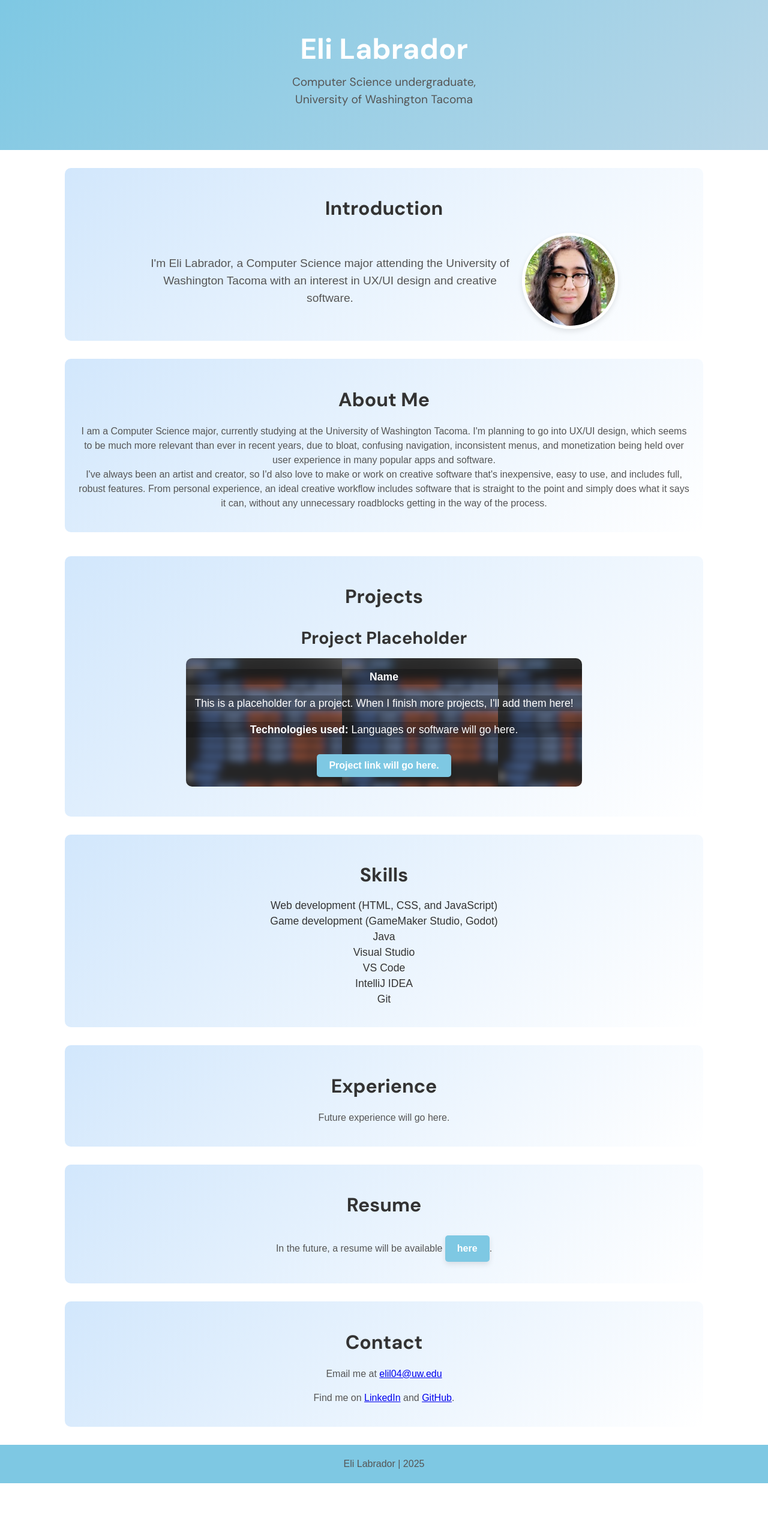
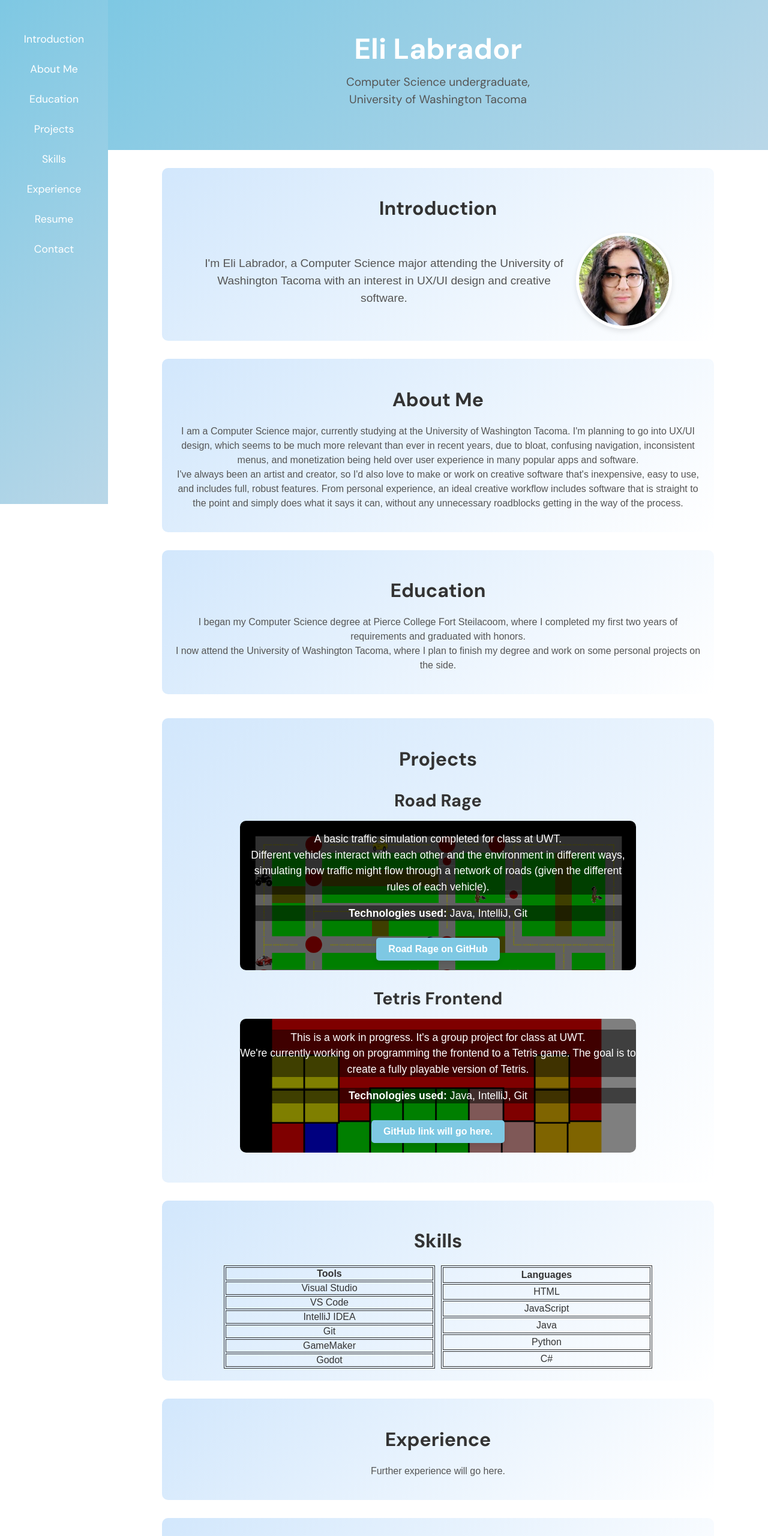
Before and after one commit to EliL04/EliL04.github.io, a plain HTML site: page index.html in a window 1280 px wide. Shown: the top 2560 px of the page at 60% size. Before the commit the page ends 2472 px from the top, so only its background shows below. Drawn offline with Linux system fonts and the light colour scheme.

Commit message:
portfolio: THE BIG ONE

```diff
--- a/index.html
+++ b/index.html
@@ -10,6 +10,19 @@
 
 <body>
 
+    <nav class="sidebar">
+    <ul>
+        <li><a href="#intro">Introduction</a></li>
+        <li><a href="#about">About Me</a></li>
+        <li><a href="#education">Education</a></li>
+        <li><a href="#projects">Projects</a></li>
+        <li><a href="#skills">Skills</a></li>
+        <li><a href="#experience">Experience</a></li>
+        <li><a href="#resume">Resume</a></li>
+        <li><a href="#contact">Contact</a></li>
+    </ul>
+</nav>
+
 <header>
     <h1>Eli Labrador</h1>
     <p>Computer Science undergraduate,<br>University of Washington Tacoma</p>
@@ -17,7 +30,7 @@
 
 <!-- Home / Introduction -->
 <div class="container">
-<section class="intro" style="margin-top: 30px;">
+<section class="intro" id="intro" style="margin-top: 30px;">
     <h2>Introduction</h2>
     <div class="intro-content">
         <p>I'm Eli Labrador, a Computer Science major attending the University of Washington Tacoma with an interest in UX/UI design and creative software.</p>
@@ -27,25 +40,44 @@
 
 
     <!-- About Me Section -->
-    <section class="about">
+    <section class="about" id="about">
         <h2>About Me</h2>
         <p>I am a Computer Science major, currently studying at the University of Washington Tacoma. I'm planning to go into UX/UI design, which seems to be much more relevant than ever in recent years, due to bloat, confusing navigation, inconsistent menus, and monetization being held over user experience in many popular apps and software.
 <br>I've always been an artist and creator, so I'd also love to make or work on creative software that's inexpensive, easy to use, and includes full, robust features. From personal experience, an ideal creative workflow includes software that is straight to the point and simply does what it says it can, without any unnecessary roadblocks getting in the way of the process.</p>
     </section>
 
+    <!-- Education Section -->
+    <section class="education" id="education">
+        <h2>Education</h2>
+        <p>I began my Computer Science degree at Pierce College Fort Steilacoom, where I completed my first two years of requirements and graduated with honors.
+            <br>I now attend the University of Washington Tacoma, where I plan to finish my degree and work on some personal projects on the side.
+        </p>
+    </section>
+
     <!-- Projects Section -->
-<section class="projects">
+<section class="projects" id="projects">
     <h2>Projects</h2>
 
     <div class="project">
-        <h3>Project Placeholder</h3>
+        <h3>Road Rage</h3>
         <div class="project-content">
             <!-- <img src="https://EliL04.github.io/img/placeholder-project.png" class="project-image"> -->
-            <div class="project-description" style="background-image: url('https://EliL04.github.io/img/placeholder-project.png'); max-width: 660px; border-radius: 10px;">
-                <p style="color:white; background-color: rgba(0, 0, 0, 0.25);"><strong>Name</strong></p>
-                <p style="color:white; background-color: rgba(0, 0, 0, 0.25);">This is a placeholder for a project. When I finish more projects, I'll add them here!</p>
-                <p style="color:white; background-color: rgba(0, 0, 0, 0.25);"><strong>Technologies used:</strong> Languages or software will go here.</p>
-                <a href="https://github.com/elil04/" target="_blank" class="button" style="margin-bottom: 16px;">Project link will go here.</a>
+            <div class="project-description" style="background-image: url('img/project-roadrage.png'); background-size: cover; max-width: 660px; border-radius: 10px; background-color: rgba(0,0,0,0.5); background-blend-mode: multiply;">
+                <p style="color:white; background-color: rgba(0, 0, 0, 0.5); margin-left:10px; margin-right:10px;">A basic traffic simulation completed for class at UWT.
+                    <br>Different vehicles interact with each other and the environment in different ways, simulating how traffic might flow through a network of roads (given the different rules of each vehicle).</p>
+                <p style="color:white; background-color: rgba(0, 0, 0, 0.5);"><strong>Technologies used:</strong> Java, IntelliJ, Git</p>
+                <a href="https://github.com/elil04/" target="_blank" class="button" style="margin-bottom: 16px;">Road Rage on GitHub</a>
+            </div>
+        </div>
+
+        <h3>Tetris Frontend</h3>
+        <div class="project-content">
+            <!-- <img src="https://EliL04.github.io/img/placeholder-project.png" class="project-image"> -->
+            <div class="project-description" style="background-image: url('img/project-tetris.png'); background-size: cover; max-width: 660px; border-radius: 10px; background-color: rgba(0,0,0,0.5); background-blend-mode: multiply;">
+                <p style="color:white; background-color: rgba(0, 0, 0, 0.5);">This is a work in progress. It's a group project for class at UWT.
+                    <br>We're currently working on programming the frontend to a Tetris game. The goal is to create a fully playable version of Tetris.</p>
+                <p style="color:white; background-color: rgba(0, 0, 0, 0.5);"><strong>Technologies used:</strong> Java, IntelliJ, Git</p>
+                <a href="https://github.com/elil04/" target="_blank" class="button" style="margin-bottom: 16px;">GitHub link will go here.</a>
             </div>
         </div>
     </div>
@@ -53,33 +85,65 @@
 
 
     <!-- Skills Section -->
-    <section class="skills">
+    <section class="skills" id="skills">
         <h2>Skills</h2>
-        <ul>
-            <li>Web development (HTML, CSS, and JavaScript)</li>
-            <li>Game development (GameMaker Studio, Godot)</li>
-	    <li>Java</li>
-	    <li>Visual Studio</li>
-	    <li>VS Code</li>
-	    <li>IntelliJ IDEA</li>
-	    <li>Git</li>
-        </ul>
+        <div class="tableSetter">
+        <table class="silverware">
+            <tr><th>Tools</th></tr>
+            <tr>
+                <td>Visual Studio</td>
+            </tr>
+             <tr>
+                <td>VS Code</td>
+            </tr>
+             <tr>
+                <td>IntelliJ IDEA</td>
+            </tr>
+             <tr>
+                <td>Git</td>
+             </tr>
+             <tr>
+                <td>GameMaker</td>
+            </tr>
+             <tr>
+                <td>Godot</td>
+            </tr>
+        </table>
+        <table class="silverware">
+            <tr><th>Languages</th></tr>
+            <tr>
+                <td>HTML</td>
+            </tr>
+             <tr>
+                <td>JavaScript</td>
+            </tr>
+             <tr>
+                <td>Java</td>
+            </tr>
+             <tr>
+                <td>Python</td>
+             </tr>
+             <tr>
+                <td>C#</td>
+            </tr>
+        </table>
+        </div>
     </section>
 
     <!-- Experience Section -->
-    <section class="experience">
+    <section class="experience" id="experience">
         <h2>Experience</h2>
-        <p>Future experience will go here.</p>
+        <p>Further experience will go here.</p>
     </section>
 
     <!-- Resume Section -->
-    <section class="resume">
+    <section class="resume" id="resume">
         <h2>Resume</h2>
-        <p>In the future, a resume will be available <a href="resume.pdf" class="button">here</a>.</p>
+        <p>My resume will be available <a href="resume.pdf" class="button">here</a>.</p>
     </section>
 
     <!-- Contact Section -->
-    <section class="contact">
+    <section class="contact" id="contact">
         <h2>Contact</h2>
         <p>Email me at <a href="mailto:elil04@uw.edu">elil04@uw.edu</a></p>
         <p>Find me on <a href="https://www.linkedin.com/in/elilabrador" target="_blank">LinkedIn</a> and <a href="https://github.com/elil04" target="_blank">GitHub</a>.</p>
--- a/style/style.css
+++ b/style/style.css
@@ -220,3 +220,87 @@ footer p {
         height: 100%;
     }
 }
+
+table, th, td {
+    border: 1px solid #333;
+    min-width: 140px;
+    max-width: 40%;
+}
+
+.tableSetter {
+    display: flex;
+    gap: 10px;
+    justify-content: center;
+}
+
+.silverware {
+    flex: 1;
+    text-align: center;
+  }
+
+/* Sidebar */
+.sidebar {
+    position: fixed;
+    top: 0;
+    left: 0;
+    width: 180px;
+    height: 100%;
+background: linear-gradient(135deg, #7ec8e3, #b9d7e8);
+    padding-top: 40px;
+    z-index: 999;
+}
+
+.sidebar ul {
+    list-style: none;
+    padding: 0;
+    margin: 0;
+}
+
+.sidebar ul li {
+    margin: 0; /* No gaps */
+}
+
+.sidebar ul li a {
+    color: white;
+    text-decoration: none;
+    padding: 14px 20px;
+    display: block;
+    font-family: "DM Sans", sans-serif;
+    transition: 0.3s;
+    box-sizing: border-box;
+}
+
+.sidebar ul li a:hover {
+    background: #7ec8e3;
+    padding-left: 28px;
+}
+
+/* Push page content away from sidebar */
+body {
+    margin: 0;
+    margin-left: 180px;
+}
+
+/* Mobile layout */
+@media (max-width: 850px) {
+    .sidebar {
+        width: 100%;
+        height: auto;
+        position: relative;
+        display: flex;
+        padding: 10px 0;
+    }
+
+    .sidebar ul {
+        display: flex;
+        overflow-x: auto;
+    }
+
+    .sidebar ul li {
+        margin: 0 15px;
+    }
+
+    body {
+        margin-left: 0;
+    }
+}
```
Also changed, not shown: img/project-roadrage.png (added), img/project-tetris.png (added).
